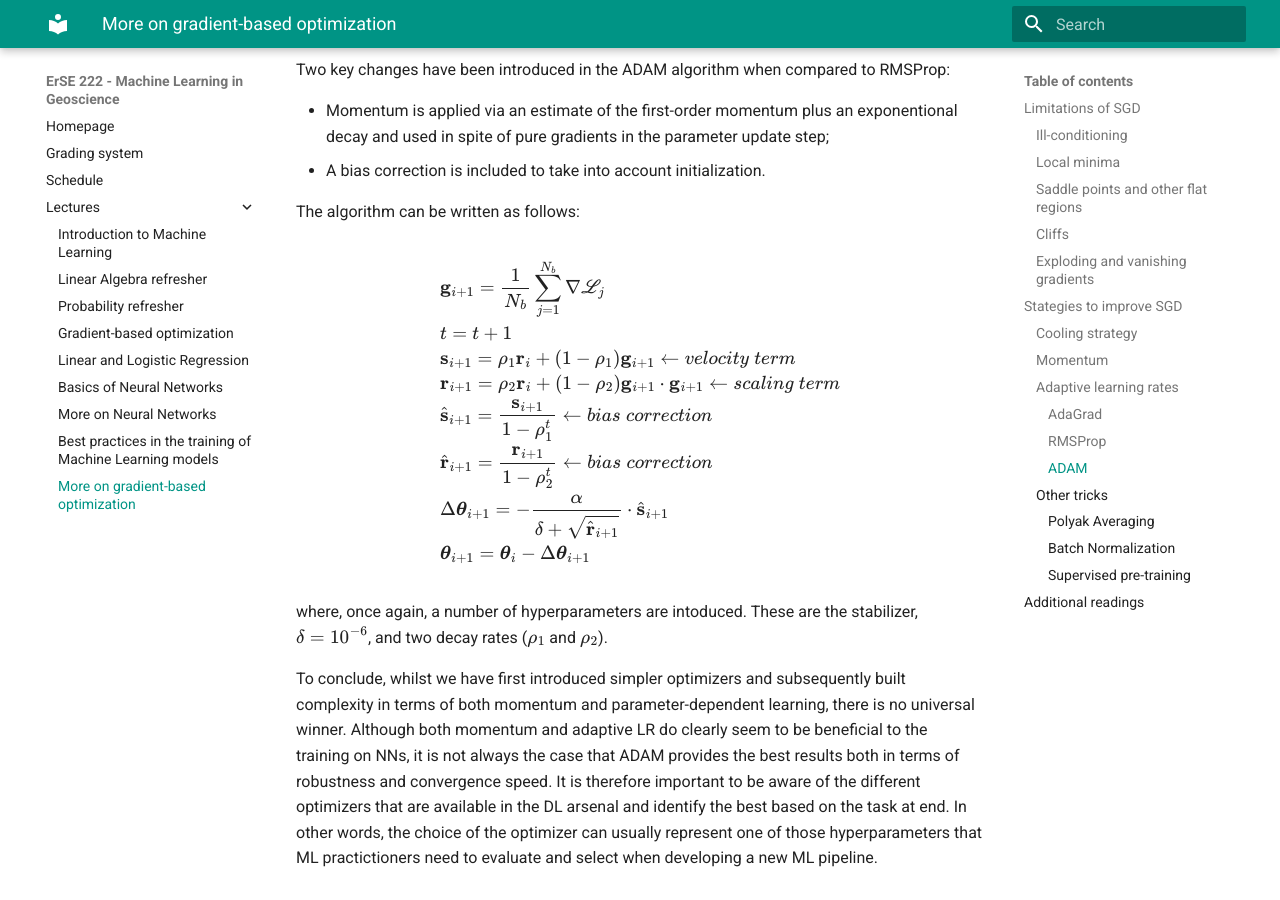
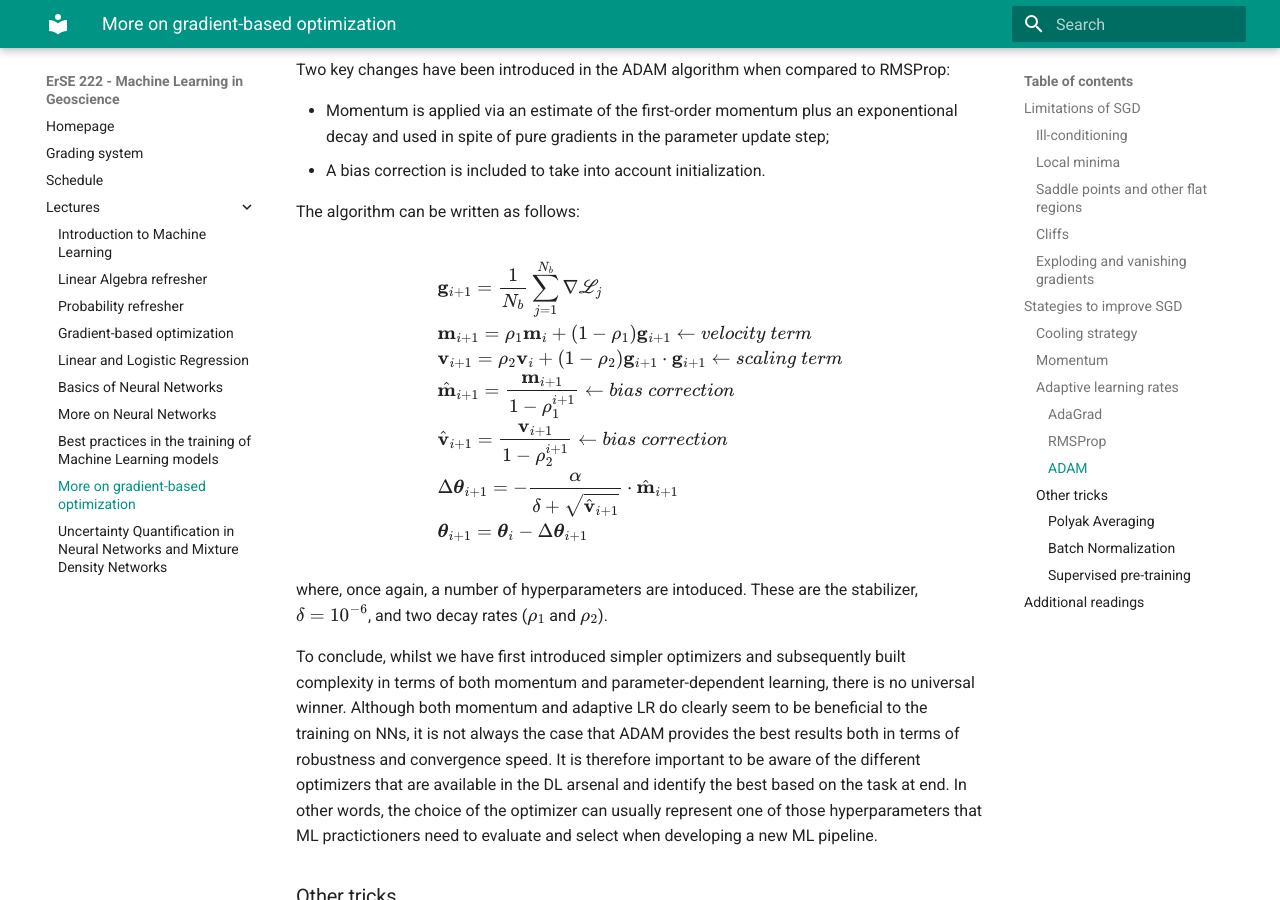
Before and after one commit to DIG-Kaust/MLgeoscience, an MkDocs documentation site: the page built from docs/lectures/08_gradopt1.md, in a window 1280 px wide and 900 px high, scrolled down 9047 px. Built offline with MkDocs 1.6.1 and Material for MkDocs 9.7.7, drawn with Linux system fonts in a browser that asks for light colours.

Commit message:
Added lecture on Uncertainty in NN

```diff
--- a/docs/lectures/08_gradopt1.md
+++ b/docs/lectures/08_gradopt1.md
@@ -322,12 +322,11 @@ The algorithm can be written as follows:
 $$
 \begin{aligned}
 &\mathbf{g}_{i+1} = \frac{1}{N_b} \sum_{j=1}^{N_b} \nabla \mathscr{L}_j\\
-&t=t+1\\
-&\mathbf{s}_{i+1} = \rho_1 \mathbf{r}_i + (1-\rho_1)\mathbf{g}_{i+1} \leftarrow velocity \; term \\
-&\mathbf{r}_{i+1} = \rho_2 \mathbf{r}_i + (1-\rho_2)\mathbf{g}_{i+1} \cdot \mathbf{g}_{i+1}  \leftarrow scaling \; term \\
-&\hat{\mathbf{s}}_{i+1} = \frac{\mathbf{s}_{i+1}}{1-\rho_1^t} \leftarrow bias \; correction \\
-&\hat{\mathbf{r}}_{i+1} = \frac{\mathbf{r}_{i+1}}{1-\rho_2^t} \leftarrow bias \; correction \\
-&\Delta \boldsymbol\theta_{i+1} = -\frac{\alpha}{\delta + \sqrt{\hat{\mathbf{r}}_{i+1}}} \cdot \hat{\mathbf{s}}_{i+1}\\
+&\mathbf{m}_{i+1} = \rho_1 \mathbf{m}_i + (1-\rho_1)\mathbf{g}_{i+1} \leftarrow velocity \; term \\
+&\mathbf{v}_{i+1} = \rho_2 \mathbf{v}_i + (1-\rho_2)\mathbf{g}_{i+1} \cdot \mathbf{g}_{i+1}  \leftarrow scaling \; term \\
+&\hat{\mathbf{m}}_{i+1} = \frac{\mathbf{m}_{i+1}}{1-\rho_1^{i+1}} \leftarrow bias \; correction \\
+&\hat{\mathbf{v}}_{i+1} = \frac{\mathbf{v}_{i+1}}{1-\rho_2^{i+1}} \leftarrow bias \; correction \\
+&\Delta \boldsymbol\theta_{i+1} = -\frac{\alpha}{\delta + \sqrt{\hat{\mathbf{v}}_{i+1}}} \cdot \hat{\mathbf{m}}_{i+1}\\
 &\boldsymbol\theta_{i+1} = \boldsymbol\theta_{i} - \Delta \boldsymbol\theta_{i+1}
 \end{aligned}
 $$
```
Also changed, not shown: docs/lectures/06_nn.md (+3 -3 lines), docs/lectures/07_bestpractice.md (+0 -1 lines), docs/lectures/09_mdn.md (added, +122 -0 lines), docs/schedule.md (+2 -2 lines), docs/lectures/figs/dpe.png (added), docs/lectures/figs/mdn.png (added), docs/lectures/figs/mdn_poro.png (added), docs/lectures/figs/uncert.png (added).
